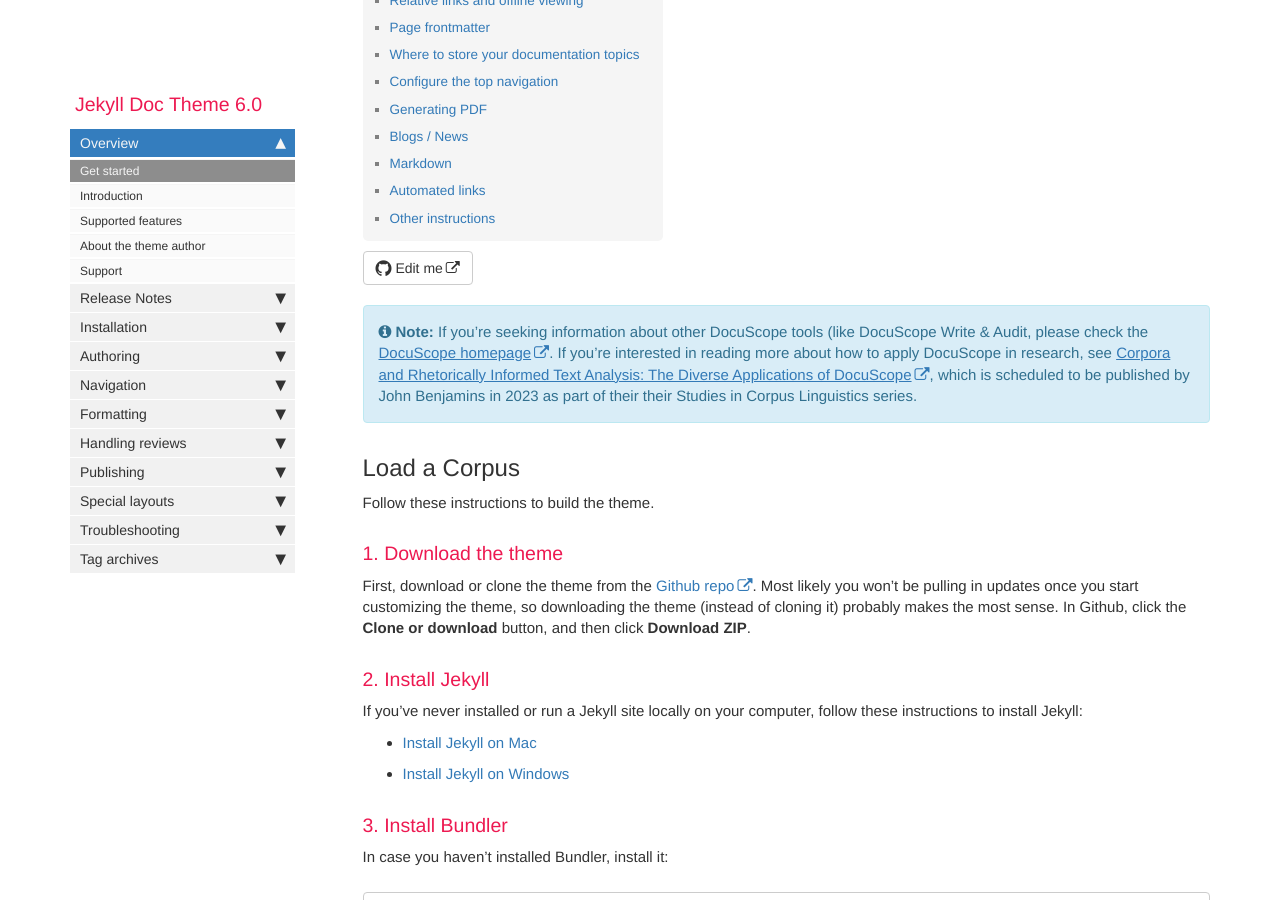
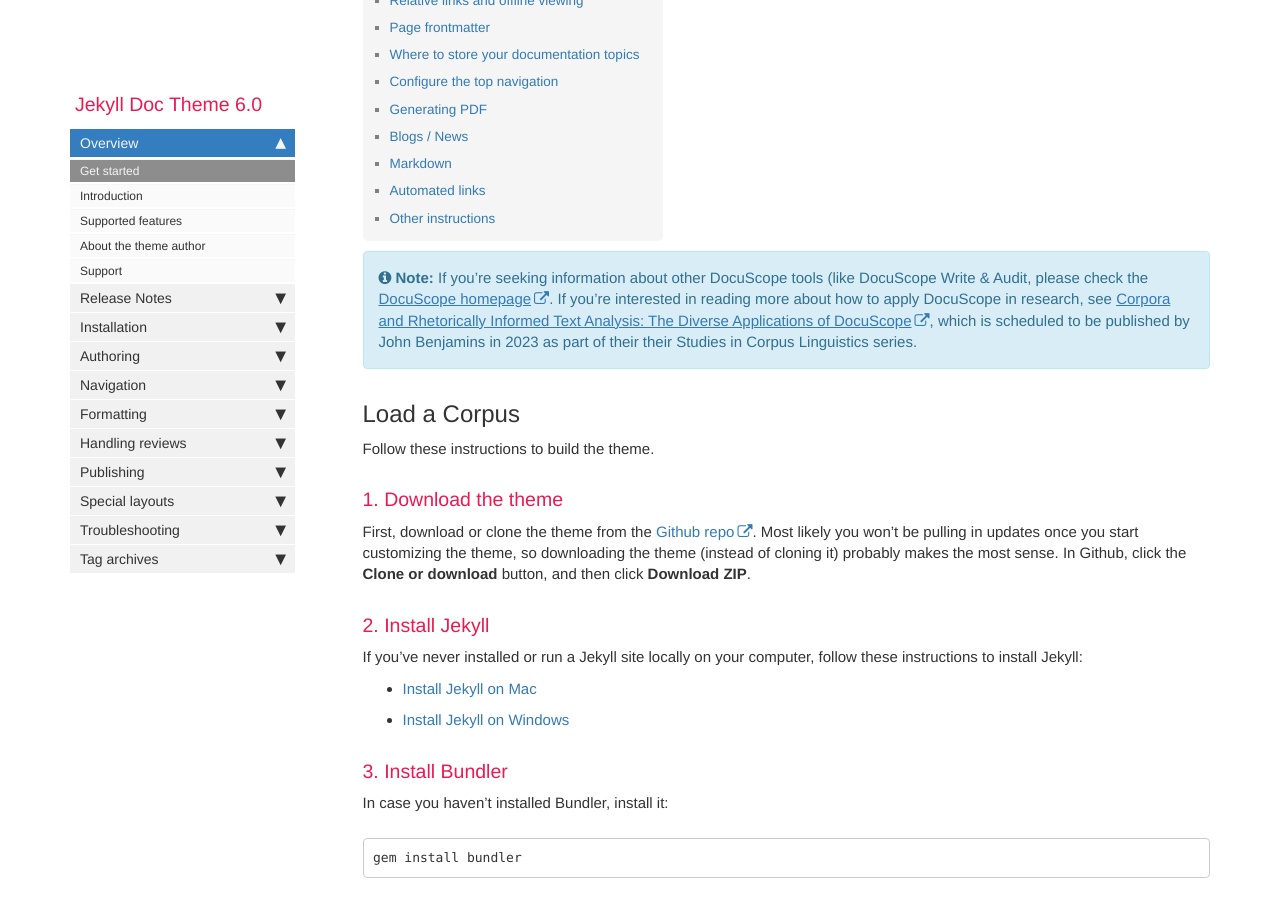
Before and after one commit to browndw/docuscope-docs, a Jekyll site: the page built from index.md, in a window 1280 px wide and 900 px high, scrolled down 620 px. Built offline with Jekyll 4.4.1, drawn with Linux system fonts in a browser that asks for light colours; comment, search, counter and statistics services are not loaded.

Commit message:
Update _config.yml

```diff
--- a/_config.yml
+++ b/_config.yml
@@ -15,7 +15,7 @@
 company_name: Copyright 2021 Google LLC
 # this appears in the footer
 
-github_editme_path: tomjoht/documentation-theme-jekyll/blob/gh-pages/
+github_editme_path:
 # if you're using Github, provide the basepath to the branch you've created for reviews, following the sample here. if not, leave this value blank.
 
 # gitlab_editme_path: tomjoht/documentation-theme-jekyll/blob/gh-pages/
```
